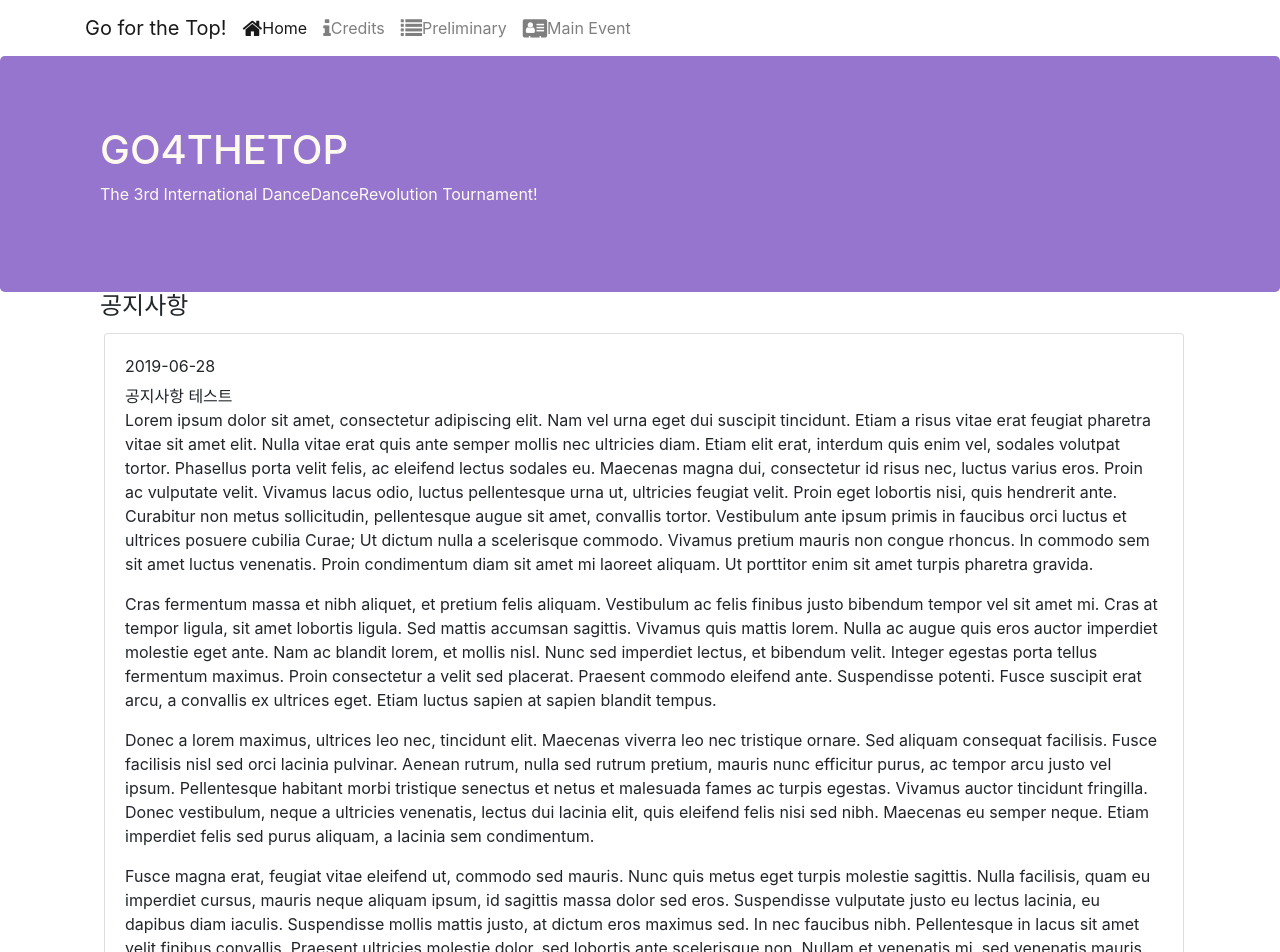
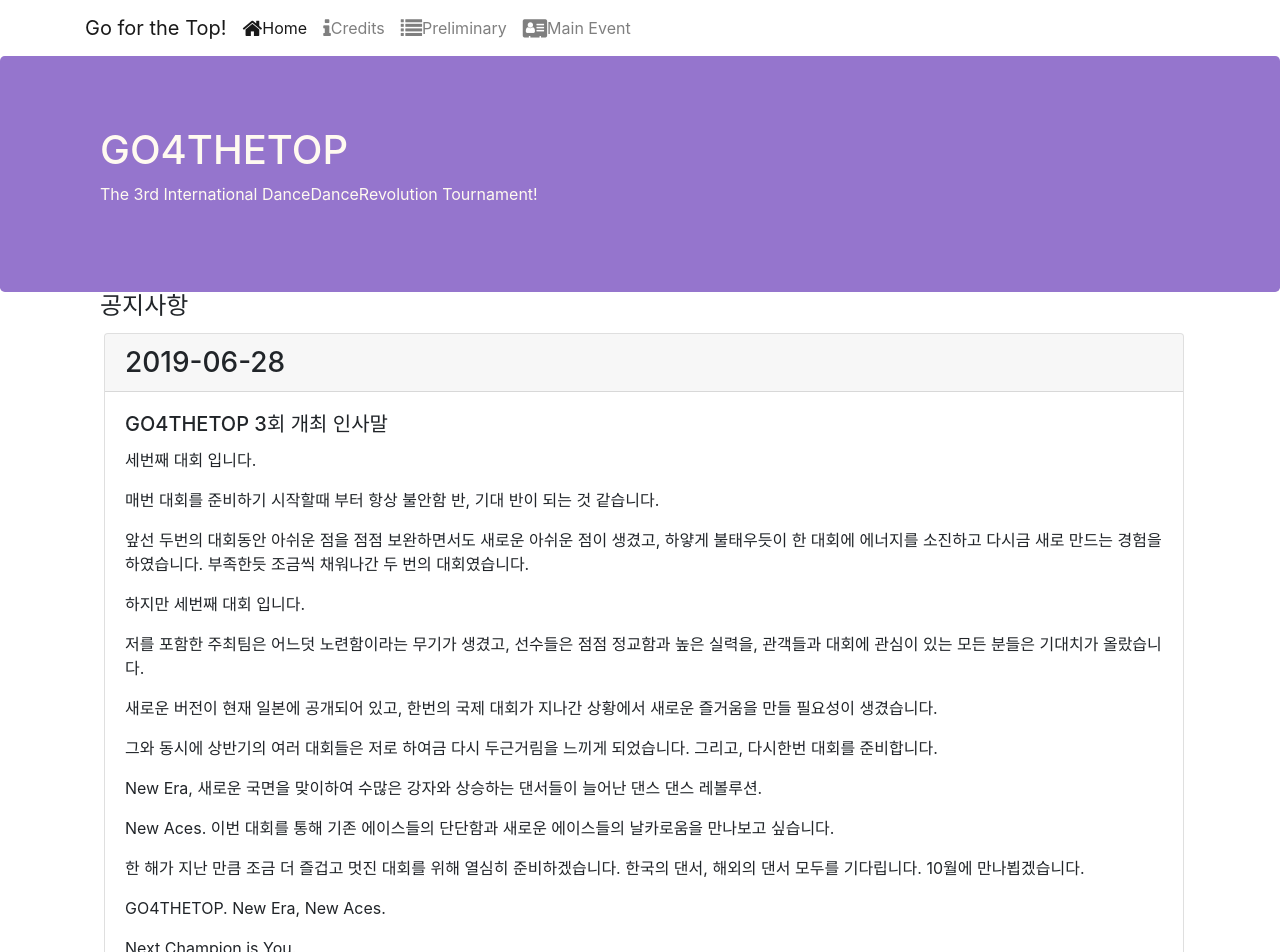
Before and after one commit to Abalcon/GO4THETOP, a React (Create React App) app in the folder frontend/: page /home in a window 1280 px wide. Shown: the top 952 px of the page. Built offline with nearby package versions, Linux system fonts and the light colour scheme.

Commit message:
Notices Revised

```diff
--- a/frontend/src/components/HomeComponent.js
+++ b/frontend/src/components/HomeComponent.js
@@ -1,5 +1,5 @@
 import React, { Component } from 'react';
-import {Card, CardBody, CardText, CardTitle, CardSubtitle} from "reactstrap";
+import {Card, CardBody, CardHeader, CardText, CardTitle} from "reactstrap";
 
 class Home extends Component {
 
@@ -9,9 +9,10 @@
             return (
                 <div key={notice.id} className="col-12 m-1">
                     <Card>
+                        <CardHeader tag="h3">{notice.date}</CardHeader>
                         <CardBody>
-                            <CardTitle>{notice.date}</CardTitle>
-                            <CardSubtitle>{notice.subject}</CardSubtitle>
+                            <CardTitle tag="h5">{notice.subject}</CardTitle>
+                            {/*<CardSubtitle>{notice.subject}</CardSubtitle>*/}
                             <CardText>{newText}</CardText>
                         </CardBody>
                     </Card>
--- a/frontend/src/shared/notices.js
+++ b/frontend/src/shared/notices.js
@@ -3,16 +3,18 @@
         {
             id: 0,
             date: '2019-06-28',
-            subject: '공지사항 테스트',
-            content: 'Lorem ipsum dolor sit amet, consectetur adipiscing elit. Nam vel urna eget dui suscipit tincidunt. Etiam a risus vitae erat feugiat pharetra vitae sit amet elit. Nulla vitae erat quis ante semper mollis nec ultricies diam. Etiam elit erat, interdum quis enim vel, sodales volutpat tortor. Phasellus porta velit felis, ac eleifend lectus sodales eu. Maecenas magna dui, consectetur id risus nec, luctus varius eros. Proin ac vulputate velit. Vivamus lacus odio, luctus pellentesque urna ut, ultricies feugiat velit. Proin eget lobortis nisi, quis hendrerit ante. Curabitur non metus sollicitudin, pellentesque augue sit amet, convallis tortor. Vestibulum ante ipsum primis in faucibus orci luctus et ultrices posuere cubilia Curae; Ut dictum nulla a scelerisque commodo. Vivamus pretium mauris non congue rhoncus. In commodo sem sit amet luctus venenatis. Proin condimentum diam sit amet mi laoreet aliquam. Ut porttitor enim sit amet turpis pharetra gravida.\n' +
-                '\n' +
-                'Cras fermentum massa et nibh aliquet, et pretium felis aliquam. Vestibulum ac felis finibus justo bibendum tempor vel sit amet mi. Cras at tempor ligula, sit amet lobortis ligula. Sed mattis accumsan sagittis. Vivamus quis mattis lorem. Nulla ac augue quis eros auctor imperdiet molestie eget ante. Nam ac blandit lorem, et mollis nisl. Nunc sed imperdiet lectus, et bibendum velit. Integer egestas porta tellus fermentum maximus. Proin consectetur a velit sed placerat. Praesent commodo eleifend ante. Suspendisse potenti. Fusce suscipit erat arcu, a convallis ex ultrices eget. Etiam luctus sapien at sapien blandit tempus.\n' +
-                '\n' +
-                'Donec a lorem maximus, ultrices leo nec, tincidunt elit. Maecenas viverra leo nec tristique ornare. Sed aliquam consequat facilisis. Fusce facilisis nisl sed orci lacinia pulvinar. Aenean rutrum, nulla sed rutrum pretium, mauris nunc efficitur purus, ac tempor arcu justo vel ipsum. Pellentesque habitant morbi tristique senectus et netus et malesuada fames ac turpis egestas. Vivamus auctor tincidunt fringilla. Donec vestibulum, neque a ultricies venenatis, lectus dui lacinia elit, quis eleifend felis nisi sed nibh. Maecenas eu semper neque. Etiam imperdiet felis sed purus aliquam, a lacinia sem condimentum.\n' +
-                '\n' +
-                'Fusce magna erat, feugiat vitae eleifend ut, commodo sed mauris. Nunc quis metus eget turpis molestie sagittis. Nulla facilisis, quam eu imperdiet cursus, mauris neque aliquam ipsum, id sagittis massa dolor sed eros. Suspendisse vulputate justo eu lectus lacinia, eu dapibus diam iaculis. Suspendisse mollis mattis justo, at dictum eros maximus sed. In nec faucibus nibh. Pellentesque in lacus sit amet velit finibus convallis. Praesent ultricies molestie dolor, sed lobortis ante scelerisque non. Nullam et venenatis mi, sed venenatis mauris. Maecenas fermentum nibh neque. Vivamus eu rutrum metus. Nam vitae viverra nibh. Nunc pulvinar, nisi ut laoreet sodales, lacus nunc mattis nunc, sit amet porta dolor enim ut enim. Morbi interdum quis turpis sit amet ultrices.\n' +
-                '\n' +
-                'Phasellus vel dolor imperdiet, pellentesque lacus quis, tincidunt augue. Donec id pulvinar mauris. Quisque sit amet lectus malesuada, porta neque vitae, interdum mi. Integer non dui pellentesque, placerat risus vel, sodales orci. Proin cursus, nulla quis lacinia posuere, quam ipsum volutpat massa, at euismod nulla turpis ac justo. Sed iaculis augue sit amet aliquam dignissim. Nullam laoreet ante euismod, sollicitudin ante at, congue nunc. Vestibulum neque risus, vehicula ac urna quis, convallis lobortis nunc. Praesent et viverra lectus. Cras fringilla euismod neque nec aliquam. Vestibulum maximus magna sapien, eu blandit odio gravida in. Duis molestie libero id leo venenatis cursus. Proin euismod felis aliquam luctus pretium. Vivamus sit amet volutpat ex, id ornare urna. Mauris lacus risus, pharetra a laoreet at, consequat non risus.'
+            subject: 'GO4THETOP 3회 개최 인사말',
+            content: '세번째 대회 입니다.\n매번 대회를 준비하기 시작할때 부터 항상 불안함 반, 기대 반이 되는 것 같습니다.\n'
+                + '앞선 두번의 대회동안 아쉬운 점을 점점 보완하면서도 새로운 아쉬운 점이 생겼고, 하얗게 불태우듯이 한 대회에 에너지를 소진하고 다시금 새로 만드는 경험을 하였습니다. 부족한듯 조금씩 채워나간 두 번의 대회였습니다.\n\n'
+                + '하지만 세번째 대회 입니다.\n저를 포함한 주최팀은 어느덧 노련함이라는 무기가 생겼고, 선수들은 점점 정교함과 높은 실력을, 관객들과 대회에 관심이 있는 모든 분들은 기대치가 올랐습니다.\n\n'
+                + '새로운 버전이 현재 일본에 공개되어 있고, 한번의 국제 대회가 지나간 상황에서 새로운 즐거움을 만들 필요성이 생겼습니다.\n'
+                + '그와 동시에 상반기의 여러 대회들은 저로 하여금 다시 두근거림을 느끼게 되었습니다. 그리고, 다시한번 대회를 준비합니다.\n\n'
+                + 'New Era, 새로운 국면을 맞이하여 수많은 강자와 상승하는 댄서들이 늘어난 댄스 댄스 레볼루션.\n\n'
+                + 'New Aces. 이번 대회를 통해 기존 에이스들의 단단함과 새로운 에이스들의 날카로움을 만나보고 싶습니다.\n\n'
+                + '한 해가 지난 만큼 조금 더 즐겁고 멋진 대회를 위해 열심히 준비하겠습니다. 한국의 댄서, 해외의 댄서 모두를 기다립니다. 10월에 만나뵙겠습니다.\n\n'
+                + 'GO4THETOP. New Era, New Aces.\n'
+                + 'Next Champion is You.\n\n'
+                + '주최 Ruse'
         },
         {
             id: 1,
--- a/frontend/src/shared/urlList.js
+++ b/frontend/src/shared/urlList.js
@@ -1,2 +1,3 @@
 export const localURL = "http://localhost:9000/";
 export const awsURL = "http://go4thetop-env.a33psbsgcq.ap-northeast-2.elasticbeanstalk.com/";
+export const awsApiURL = "https://api.go4thetop.net/";
```
Also changed, not shown: 1 other file (tests, documents, lock files or other folders).
